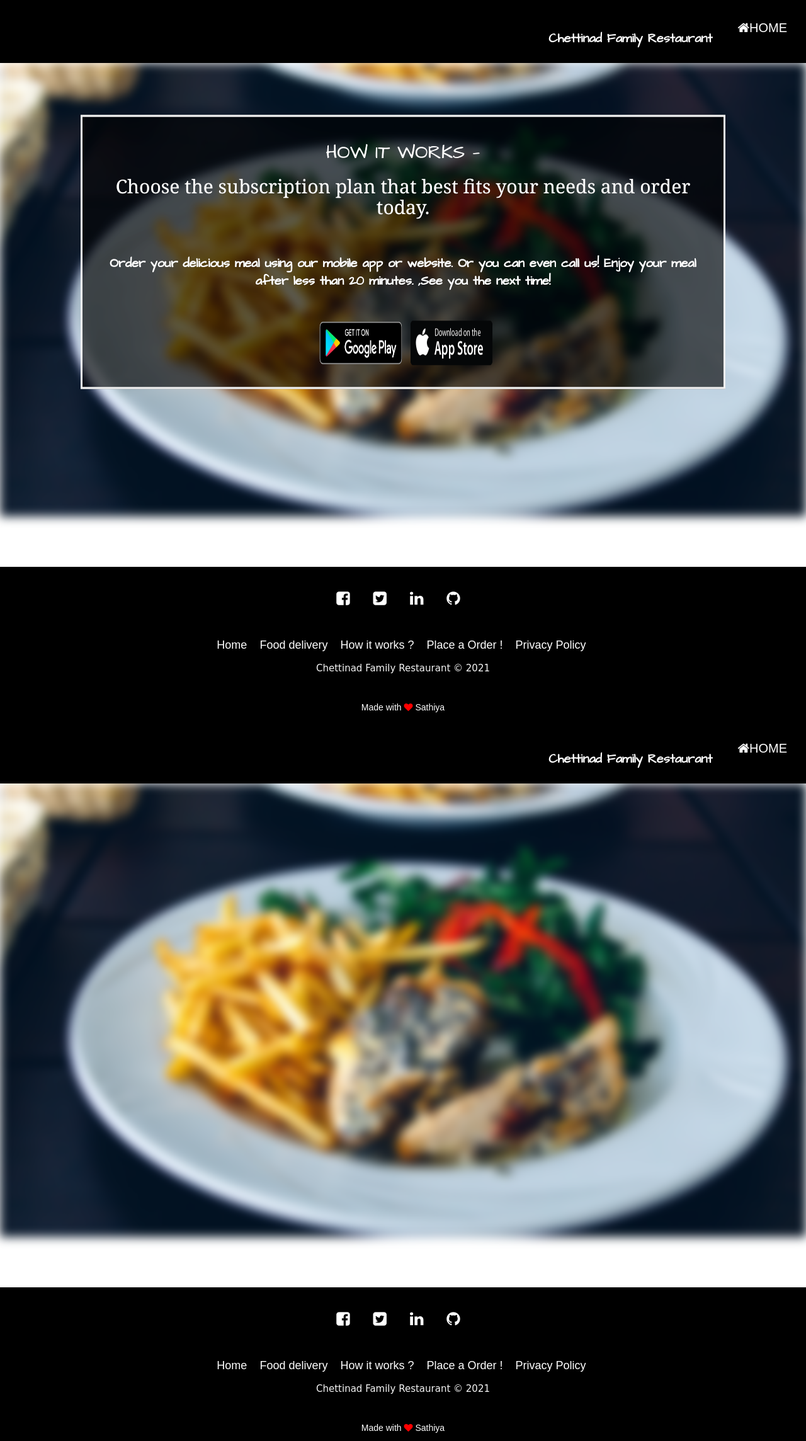
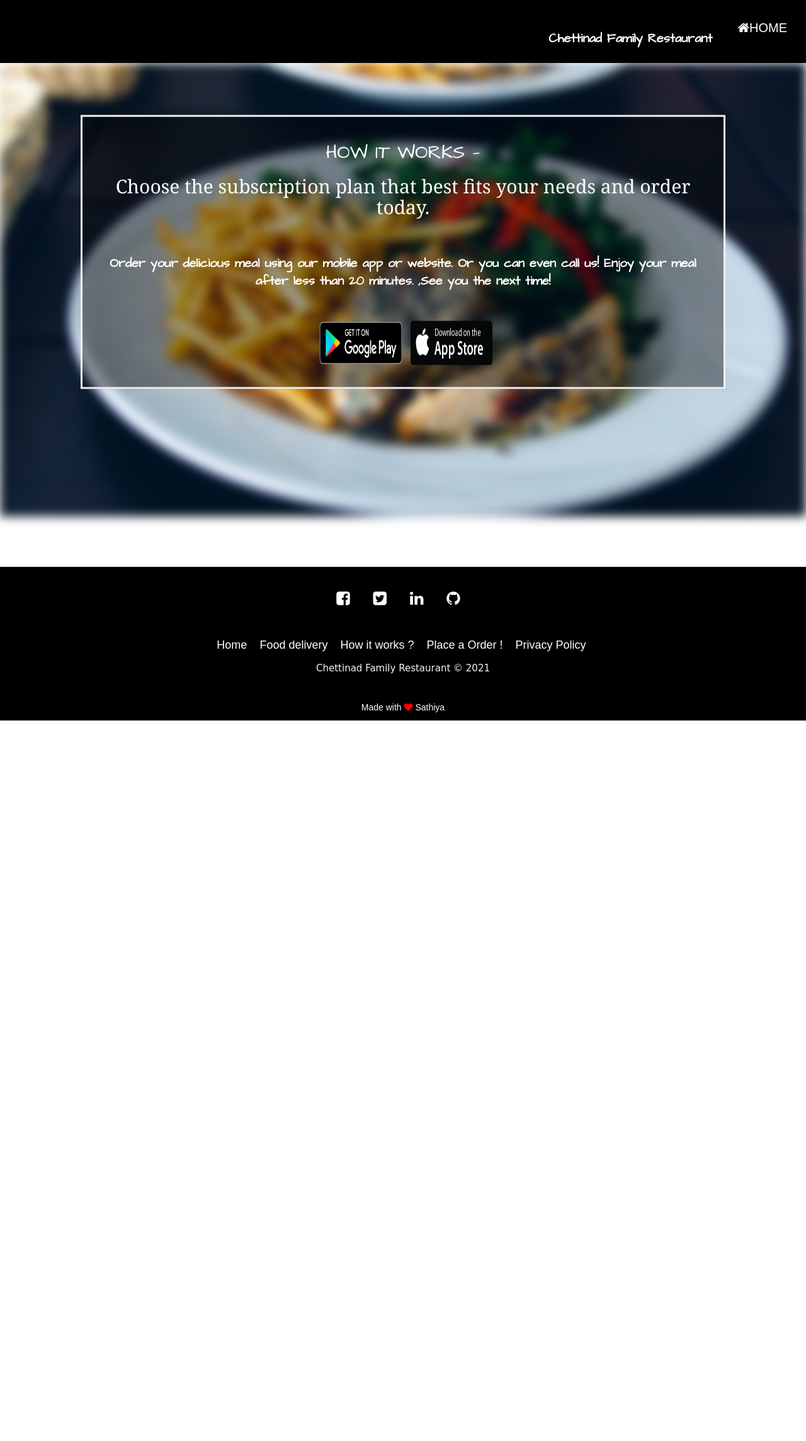
Before and after one commit to sathiya28/chettinad, a plain HTML site: page work.html in a window 1280 px wide. Shown: the whole page at 63% size. After the commit the page ends 1144 px from the top, so only its background shows below. Drawn offline with nearby package versions, Linux system fonts and the light colour scheme.

Commit message:
Update work.html

```diff
--- a/work.html
+++ b/work.html
@@ -162,167 +162,3 @@ body {
 
 </body>
 </html>
-<!DOCTYPE html>
-<html>
-<head>
-<meta name="viewport" content="width=device-width, initial-scale=1">
-
-<link rel="stylesheet" href="https://cdnjs.cloudflare.com/ajax/libs/font-awesome/4.7.0/css/font-awesome.min.css">
-<link href="https://cdn.jsdelivr.net/npm/bootstrap@5.0.0-beta3/dist/css/bootstrap.min.css" rel="stylesheet" integrity="sha384-eOJMYsd53ii+scO/bJGFsiCZc+5NDVN2yr8+0RDqr0Ql0h+rP48ckxlpbzKgwra6" crossorigin="anonymous">
-<link rel="stylesheet" href="https://maxcdn.bootstrapcdn.com/bootstrap/3.3.7/css/bootstrap.min.css" integrity="sha384-BVYiiSIFeK1dGmJRAkycuHAHRg32OmUcww7on3RYdg4Va+PmSTsz/K68vbdEjh4u" crossorigin="anonymous">
-<link rel="stylesheet" href="style.css">
-<link href="https://fonts.googleapis.com/css2?family=Architects+Daughter&display=swap" rel="stylesheet">
-<style>
-body, html {
-  height: 100%;
-  margin: 0;
-  font-family: Arial, Helvetica, sans-serif;
-}
-
-* {
-  box-sizing: border-box;
-}
-
-.bg-image {
-
-  background-image: url("adi.jpg");
-
-  /* Add the blur effect */
-  filter: blur(8px);
-  -webkit-filter: blur(8px);
-
-  height: 90%;
-
-  /* Center and scale the image nicely */
-  background-position: center;
-  background-repeat: no-repeat;
-  background-size: cover;
-}
-
-/* Position text in the middle of the page/image */
-.bg-text {
-  background-color: rgb(0,0,0); /* Fallback color */
-  background-color: rgba(0,0,0, 0.4); /* Black w/opacity/see-through */
-  color: white;
-  font-weight: bold;
-  border: 3px solid #f1f1f1;
-  position: absolute;
-  top: 50%;
-  left: 50%;
-  transform: translate(-50%, -50%);
-  z-index: 2;
-  width: 80%;
-  padding: 20px;
-  text-align: center;
-}
-</style>
-</head>
-<body>
-  <div class="sidebar" style=background-color:rgb(0, 0, 0);
-  width: auto;>
-    <div class="name1">
-      <strong><h1 class="dis"style="color:white;">Chettinad Family Restaurant </h1></strong>
-
-    </div>
-
-    <div class="open"><i class="fa fa-bars"style="color:white;"></i>
-    </div>
-
-
-
-
-      <ul class="food">
-
-
-        <li ><a href="index.html "><i class="fa fa-home"></i>HOME</a></li>
-
-
-
-    </ul>
-  </div>
-
-
-<div class="bg-image"></div>
-
-<div class="bg-text">
-  <h2 style="font-family: 'Architects Daughter',sans-serif;">HOW IT WORKS —</h2>
-  <h3 style="font-size:30px;font-family:Georgia, 'Times New Roman', Times, serif;">Choose the subscription plan that best fits your needs and
-
-
-      <a href="index.html"style="color:white">order</a>
-
-
-     today.</h3>
-  <br>
-    <br>
-
-  <p style="font-size:20px;font-family:'Architects Daughter',sans-serif;">Order your delicious meal using our mobile app or website. Or you can even call us!
-Enjoy your meal after less than 20 minutes. ,See you the next time!
- </p>
-<br>
-<a href="#"><img src="app.png" width="150" height="100" ></a>
-<img src="app-store.png"alt="paly"width="130"height="70">
-</div>
-
-
-<style>
-* {
-  box-sizing: border-box;
-}
-
-body {
-  font-family: Arial;
-  font-size: 17px;
-}
-
-.container {
-  position: relative;
-  max-width: 800px;
-  margin: 0 auto;
-  display: block;
-  overflow-wrap: normal;
-
-}
-
-.container img {vertical-align: middle;}
-
-.container .content {
-  position: absolute;
-  bottom: 0;
-  background: rgb(0, 0, 0); /* Fallback color */
-  background: rgba(0, 0, 0, 0.5); /* Black background with 0.5 opacity */
-  color: #f1f1f1;
-  width: 100%;
-  padding: 20px;
-}
-</style>
-</head>
-<body>
-  <div class="foote">
-    <footer class="foot">
-      <div class="logofoot">
-        <i class="fa fa-facebook-square " aria-hidden="true"></i>
-
-        <i class="fa fa-twitter-square" ></i>
-        <i class="fa fa-linkedin" aria-hidden="true"></i>
-        <i class="fa fa-github" aria-hidden="true"></i>
-
-      </div>
-      <ul class="list-inline">
-          <li class="list-inline-item"><a href="#">Home</a></li>
-          <li class="list-inline-item"><a href="#">Food delivery</a></li>
-          <li class="list-inline-item"><a href="#">How it works ?</a></li>
-          <li class="list-inline-item"><a href="#">Place a Order !</a></li>
-          <li class="list-inline-item"><a href="#">Privacy Policy</a></li>
-      </ul>
-      <p class="copyright" style="font-size: 15px;font-family: cursive;color:whitesmoke">Chettinad Family Restaurant © 2021</p><br>
-      <p class="love" style="color: white ;font-size: 14px;">Made with  <i class="fa fa-heart"style="color:red"></i> Sathiya</p>
-    </footer>
-
-  </div>
-
-
-
-
-</body>
-</html>
```
